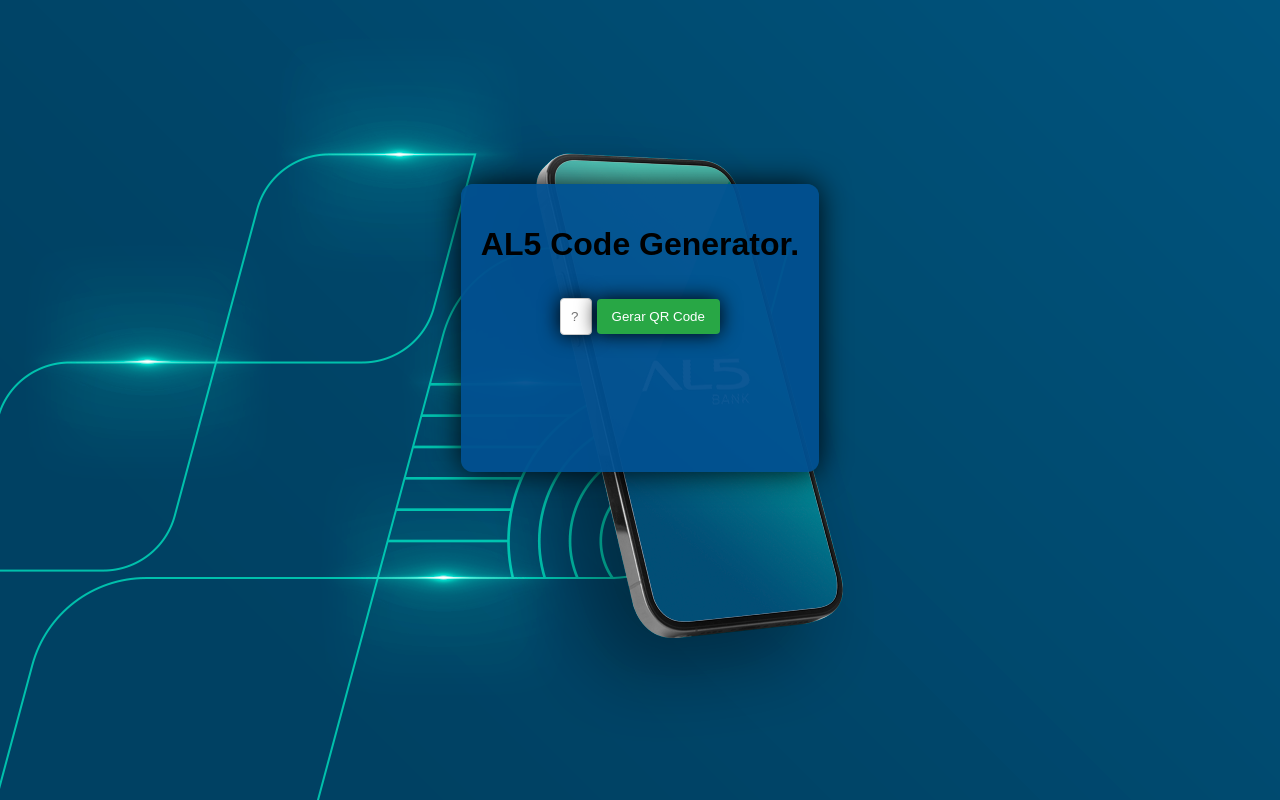
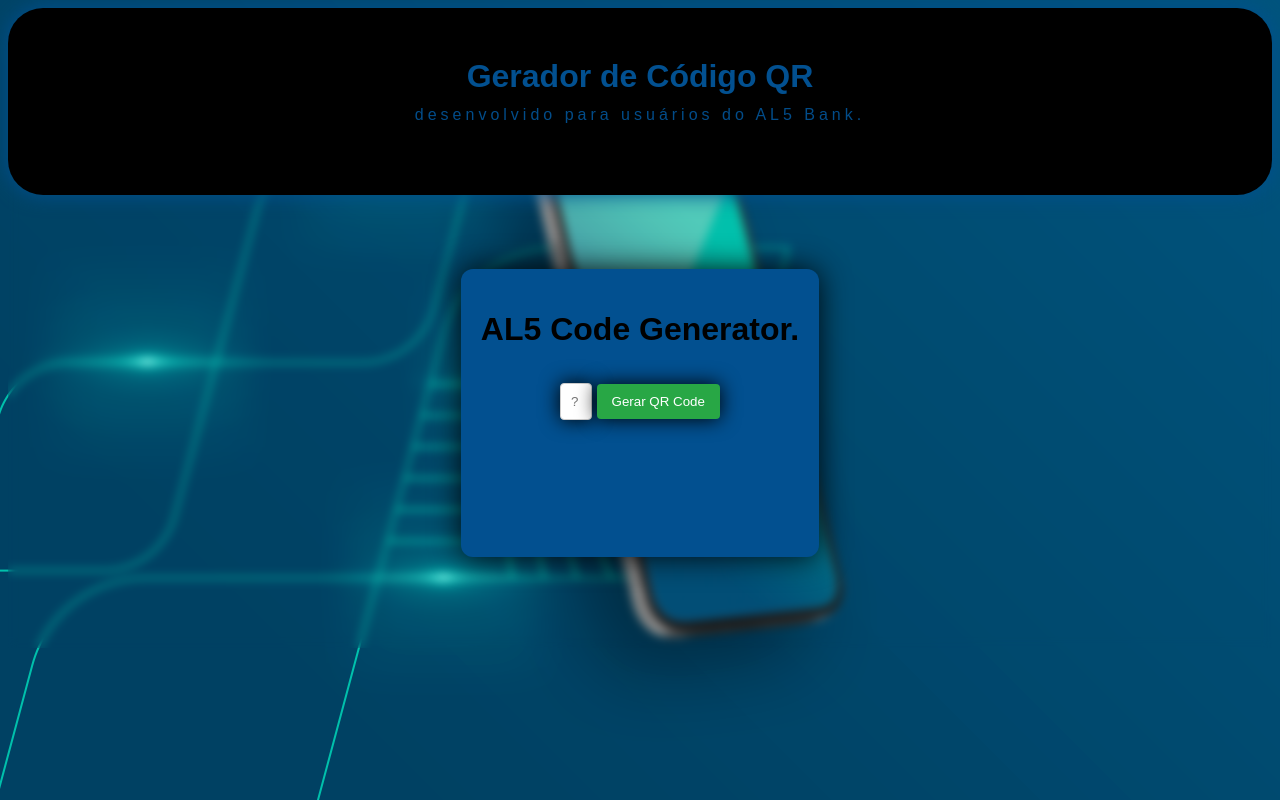
Before and after one commit to guto56/myFiles, a PHP site: page / in a window 1280 px wide. Run offline with PHP 8.4, Linux system fonts and the light colour scheme.

Commit message:
geradorQrCode newStyle

```diff
--- a/Programação/geradorQrCode/index.html
+++ b/Programação/geradorQrCode/index.html
@@ -7,6 +7,11 @@
     <title>Gerador de QR Code</title>
 </head>
 <body>
+
+    <header>
+        <h1 id="headerTitle">Gerador de Código QR</h1>
+        <p id="headerDesc">desenvolvido para usuários do AL5 Bank.</p>
+    </header>
     <div class="container">
         <h1 id="title">AL5 Code Generator.</h1>
         <input type="text" id="inputText" placeholder="?" />
--- a/Programação/geradorQrCode/style.css
+++ b/Programação/geradorQrCode/style.css
@@ -1,3 +1,4 @@
+
 body {
     font-family: Arial, sans-serif;
     display: flex;
@@ -7,11 +8,13 @@ body {
     background-image: url(./planoDeFundo.png);
     background-repeat: no-repeat;
     background-attachment: fixed;
+    backdrop-filter: blur(5px);
 }
 
 .container {
+    margin-top: 170px;
     text-align: center;
-    background: rgba(2, 80, 144, 0.954);
+    background: rgb(2, 80, 144);
     padding: 20px;
     border-radius: 12px;
     box-shadow: 0 0px 30px rgba(0, 0, 0, 0.9);
@@ -67,3 +70,29 @@ img {
     opacity: 1; /* Opacidade inicial */
     margin-bottom: 35px;
 }
+
+header {
+    background-color: black;
+    position: fixed; /* Fixa a posição da header no topo */
+    top: 0; /* Alinha a header ao topo da tela */
+    left: 0; /* Alinha a header à esquerda da tela */
+    right: 0; /* Alinha a header à direita da tela */
+    z-index: 1000; /* Garante que a header fique acima de outros elementos */
+    width: 100%; /* Garante que a header ocupe toda a largura da tela */
+    padding-bottom: 55px;
+    box-shadow: 0 0 20px rgb(2, 80, 144);
+    border-radius: 35px;
+}
+
+#headerTitle{
+    color: rgb(2, 80, 144);
+    text-align: center;
+    margin-top: 50px;
+}
+
+#headerDesc{
+    color: rgba(2, 80, 144, 0.954);
+    text-align: center;
+    letter-spacing: 4px;
+    margin-top: -10px;
+}
```
